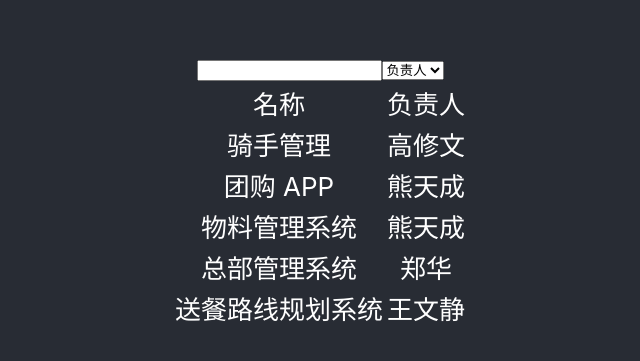
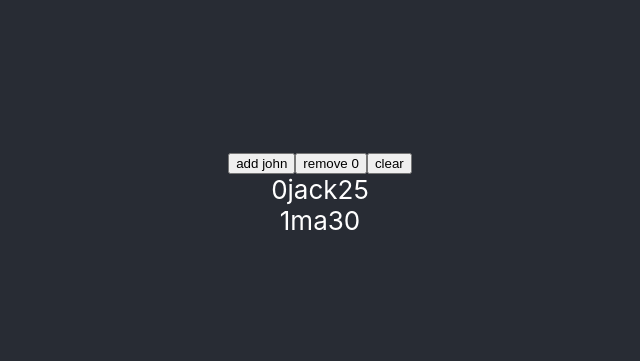
Before and after one commit to vfbiby/jira, a React (Create React App) app: page / in a window 1280 px wide. Shown: the part 211-572 px from the top of the page, without its empty margins (320-960 px from the left). Built offline with nearby package versions, Linux system fonts and the light colour scheme; data requests are answered from the project's data file.

Commit message:
feat: add useArray

```diff
--- a/src/App.tsx
+++ b/src/App.tsx
@@ -1,12 +1,12 @@
 import React from 'react';
 import './App.css';
-import { ProjectListScreen } from 'screens/project-list';
+import { TSReactTest } from 'try-use-array';
 
 function App() {
   return (
     <div className="App">
       <header className="App-header">
-        <ProjectListScreen />
+        <TSReactTest />
       </header>
     </div>
   );
--- /dev/null
+++ b/src/try-use-array.tsx
@@ -0,0 +1,34 @@
+import React from 'react';
+import { useArray, useMount } from 'utilities';
+
+export const TSReactTest = () => {
+  const persons: { name: string; age: number }[] = [
+    { name: 'jack', age: 25 },
+    { name: 'ma', age: 30 },
+  ];
+
+  const { value, clear, removeIndex, add } = useArray(persons);
+  useMount(() => {
+    //期待这里报错
+    //console.log(value.notExist);
+    //期待这里报错'age' is missing
+    //add({ name: 'david' });
+    //期待这里报错：Argument of type 'string' is not assignable to
+    //removeIndex('123');
+  });
+
+  return (
+    <div>
+      <button onClick={() => add({ name: 'john', age: 22 })}>add john</button>
+      <button onClick={() => removeIndex(0)}>remove 0</button>
+      <button onClick={() => clear()}>clear</button>
+      {value.map((person, index) => (
+        <div key={index}>
+          <span>{index}</span>
+          <span>{person.name}</span>
+          <span>{person.age}</span>
+        </div>
+      ))}
+    </div>
+  );
+};
--- a/src/utilities/index.ts
+++ b/src/utilities/index.ts
@@ -31,3 +31,23 @@ export const useDebounce = <T>(value: T, delay?: number): T => {
   }, [value, delay]);
   return debouncedValue;
 };
+
+export const useArray = <T>(initialArray: T[]) => {
+  const [value, setValue] = useState(initialArray);
+
+  const clear = () => {
+    setValue([]);
+  };
+
+  const removeIndex = (index: number) => {
+    const copy = [...value];
+    copy.splice(index, 1);
+    setValue(copy);
+  };
+
+  const add = (item: T) => {
+    setValue([...value, item]);
+  };
+
+  return { clear, removeIndex, add, value };
+};
```
